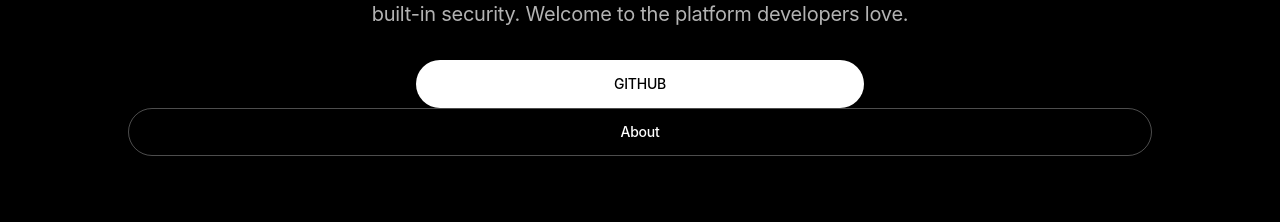
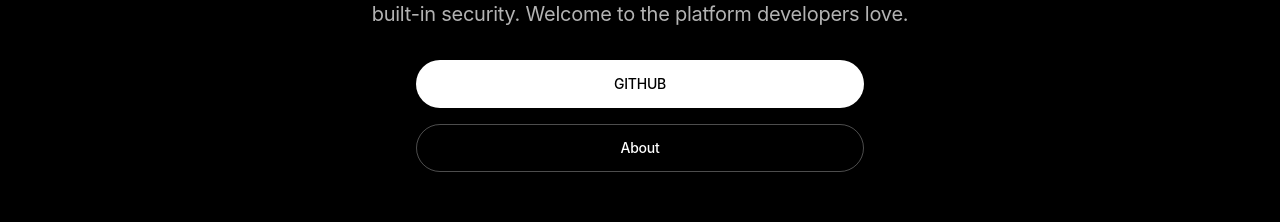
Before and after one commit to WR117H/cyber-gear-emporium, a React (Vite) app: page / in a window 1280 px wide. Shown: the part 293-515 px from the top of the page. Built offline with nearby package versions, Linux system fonts and the light colour scheme.

Commit message:
Visual edit in Lovable
Edited UI in Lovable

```diff
--- a/src/pages/Index.tsx
+++ b/src/pages/Index.tsx
@@ -31,9 +31,9 @@ const Index = () => {
               Celebrated for built-in security. Welcome to the platform developers love.
             </p>
 
-            <div className="">
+            <div className="flex flex-wrap justify-center gap-4 max-w-md mx-auto">
               <Button asChild variant="default" size="lg" className="rounded-full">
-                <a href="#gadgets" className="bg-zinc-300flex flex-wrap justify-center gap-4 max-w-md mx-0 px-0 py-0 round-sm\n">GITHUB</a>
+                <a href="#gadgets" className="\n">GITHUB</a>
               </Button>
 
               <Button asChild variant="outline" size="lg" className="border-white/30 text-white hover:bg-white/10 rounded-full">
```
